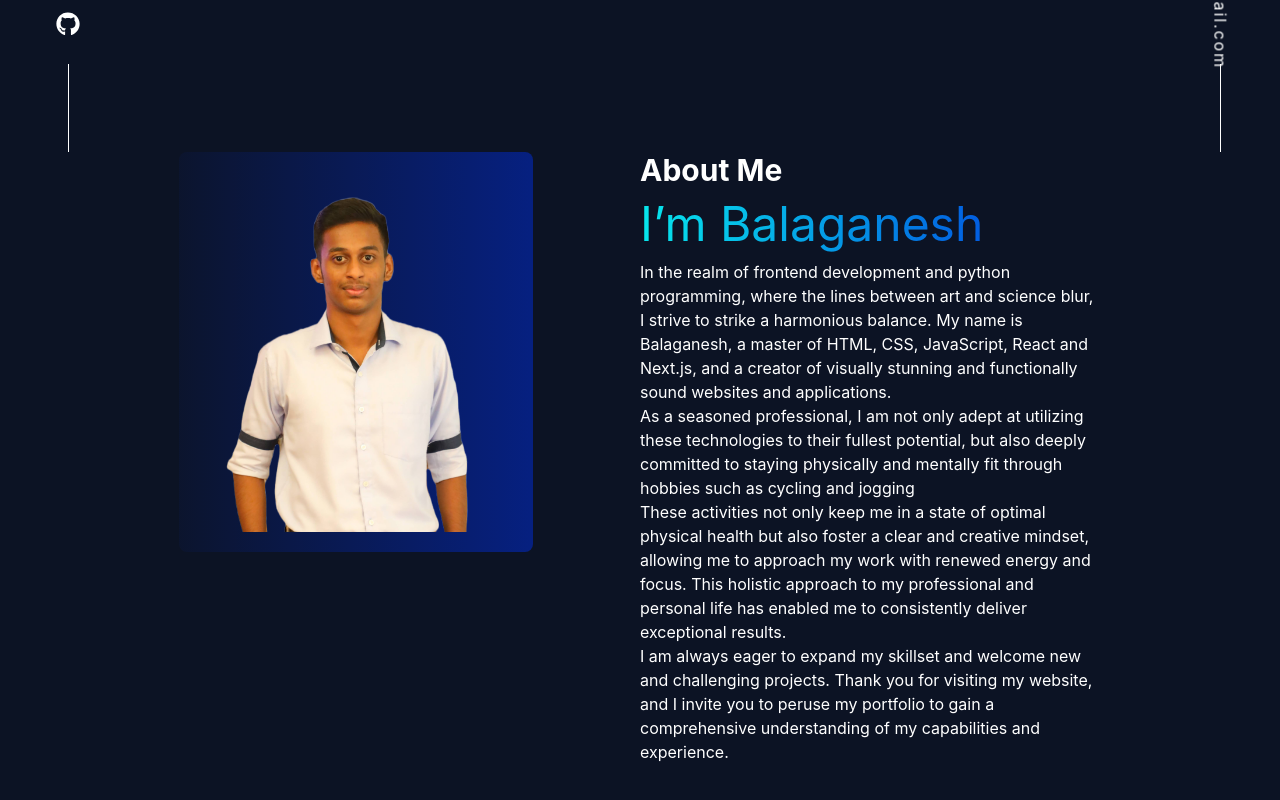
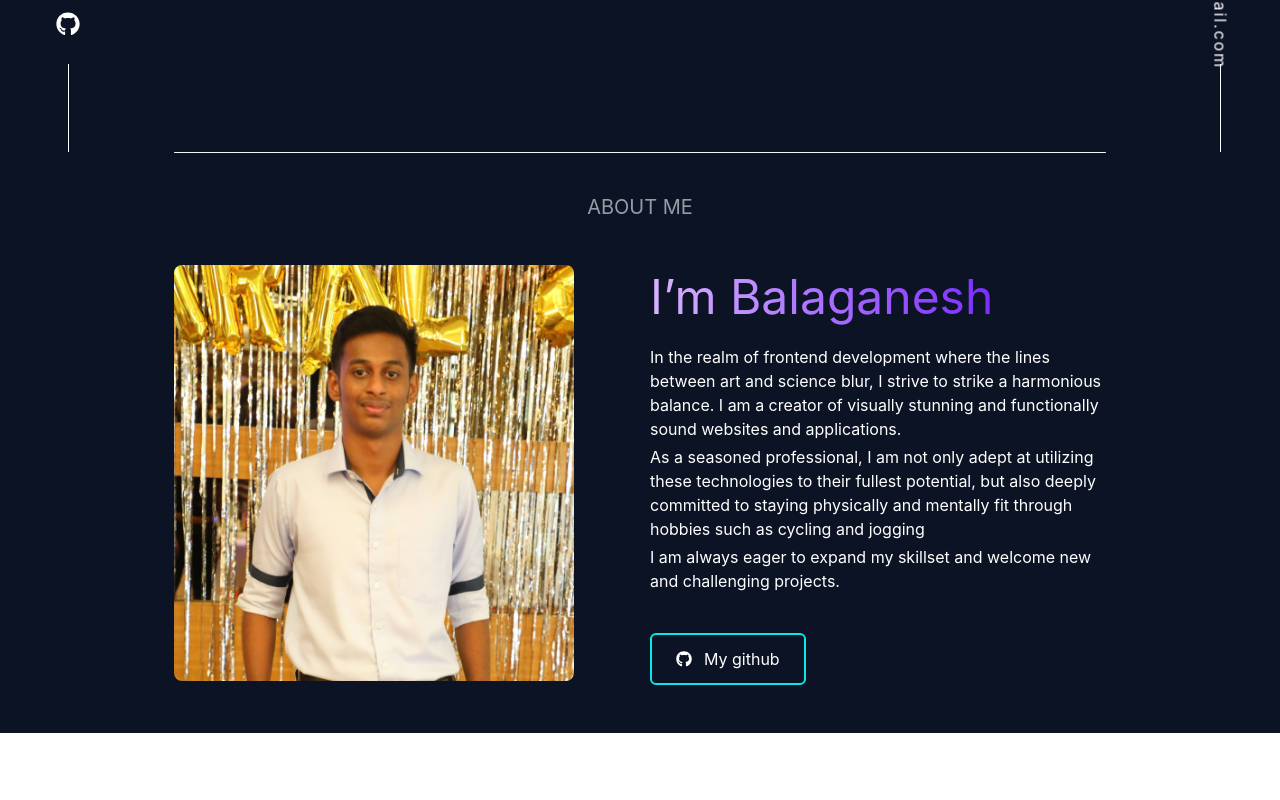
Before and after one commit to Balaganesh003/Balaganesh-dev, a Next.js app: page / in a window 1280 px wide. Shown: the part 648-1448 px from the top of the page. After the commit the page ends 1381 px from the top, so only its background shows below. Built offline with nearby package versions, Linux system fonts and the light colour scheme.

Commit message:
updated the about me

```diff
--- a/components/AboutMe.jsx
+++ b/components/AboutMe.jsx
@@ -1,46 +1,55 @@
 import React from 'react';
+import { FaGithub } from 'react-icons/fa';
 
 const AboutMe = () => {
   return (
-    <div className="flex flex-col md:flex-row">
+    <>
+      <h1 className="uppercase text-HeadingGray text-xl text-center mb-10  duration-200 transition-all cursor-pointer hover:text-gray-200  ">
+        About Me
+      </h1>
+      <div className="flex flex-col md:flex-row items-center  gap-5">
         <div className="flex-1 flex">
-        <div className="bg-gradient-to-r from-headingPurple/5 to-headingPurple/50  rounded-lg h-[25rem] flex">
-          <img src="/My-img.png" alt="My Logo" className="mb-5" />
+          <div className="lg:w-[25rem]  w-[20rem]">
+            <img
+              src="/balaganesh-dev-1.jpeg"
+              alt="My Logo"
+              className="rounded-lg"
+            />
           </div>
         </div>
         <div className="flex-1 max-w-lg">
-        <h1 className="text-3xl font-bold ">About Me</h1>
-        <h1 class=" text-transparent text-[3rem] bg-clip-text bg-gradient-to-r from-HeadingBlue to-headingPurple">
+          <h1 class=" text-transparent text-[2.4rem] lg:text-[3rem] bg-clip-text bg-gradient-to-r from-purple-300 to-secondaryPurple">
             I&rsquo;m Balaganesh
           </h1>
-        <p>
-          In the realm of frontend development and python programming, where the
-          lines between art and science blur, I strive to strike a harmonious
-          balance. My name is Balaganesh, a master of HTML, CSS, JavaScript,
-          React and Next.js, and a creator of visually stunning and functionally
-          sound websites and applications.
+          <p className="text-base mt-3">
+            In the realm of frontend development where the lines between art and
+            science blur, I strive to strike a harmonious balance. I am a
+            creator of visually stunning and functionally sound websites and
+            applications.
           </p>
-        <p>
+
+          <p className="mt-1">
             As a seasoned professional, I am not only adept at utilizing these
-          technologies to their fullest potential, but also deeply committed to
-          staying physically and mentally fit through hobbies such as cycling
-          and jogging
+            technologies to their fullest potential, but also deeply committed
+            to staying physically and mentally fit through hobbies such as
+            cycling and jogging
           </p>
-        <p>
-          These activities not only keep me in a state of optimal physical
-          health but also foster a clear and creative mindset, allowing me to
-          approach my work with renewed energy and focus. This holistic approach
-          to my professional and personal life has enabled me to consistently
-          deliver exceptional results.
+
+          <p className="mt-1">
+            I am always eager to expand my skillset and welcome new and
+            challenging projects.
           </p>
-        <p>
-          I am always eager to expand my skillset and welcome new and
-          challenging projects. Thank you for visiting my website, and I invite
-          you to peruse my portfolio to gain a comprehensive understanding of my
-          capabilities and experience.
-        </p>
+          <button className="py-3 px-6 mt-10 border-HeadingBlue border-2 rounded-md cursor-pointer hover:border-cyan-500 transition-all duration-200 hover:bg-cyan-300/5 active:scale-95 ">
+            <a
+              className="flex items-center gap-3"
+              href="https://github.com/Balaganesh003"
+              target="_new">
+              <FaGithub /> My github
+            </a>
+          </button>
         </div>
       </div>
+    </>
   );
 };
 
--- a/pages/index.js
+++ b/pages/index.js
@@ -67,6 +67,7 @@ export default function Home() {
             </div>
             <Header />
           </div>
+          <hr className="h-px mx-auto mb-10 bg-gray-100 border-0 rounded  dark:bg-gray-700" />
           <AboutMe />
         </main>
         {/* Mail  */}
--- a/tailwind.config.js
+++ b/tailwind.config.js
@@ -18,6 +18,8 @@ module.exports = {
         // headingColor: 'rgba(9, 9, 121, 1)',
         HeadingBlue: '#07e7ec',
         headingPurple: '#002ddc',
+        primaryPurple: '#b20fe7',
+        secondaryPurple: '#5d00ff',
         headingColor: '#090e22',
       },
       letterSpacing: {
```
Also changed, not shown: public/balaganesh-dev-1.jpeg (added), public/balaganesh-dev.jpeg (added). Lines whose indentation alone changed are shown as unchanged.
